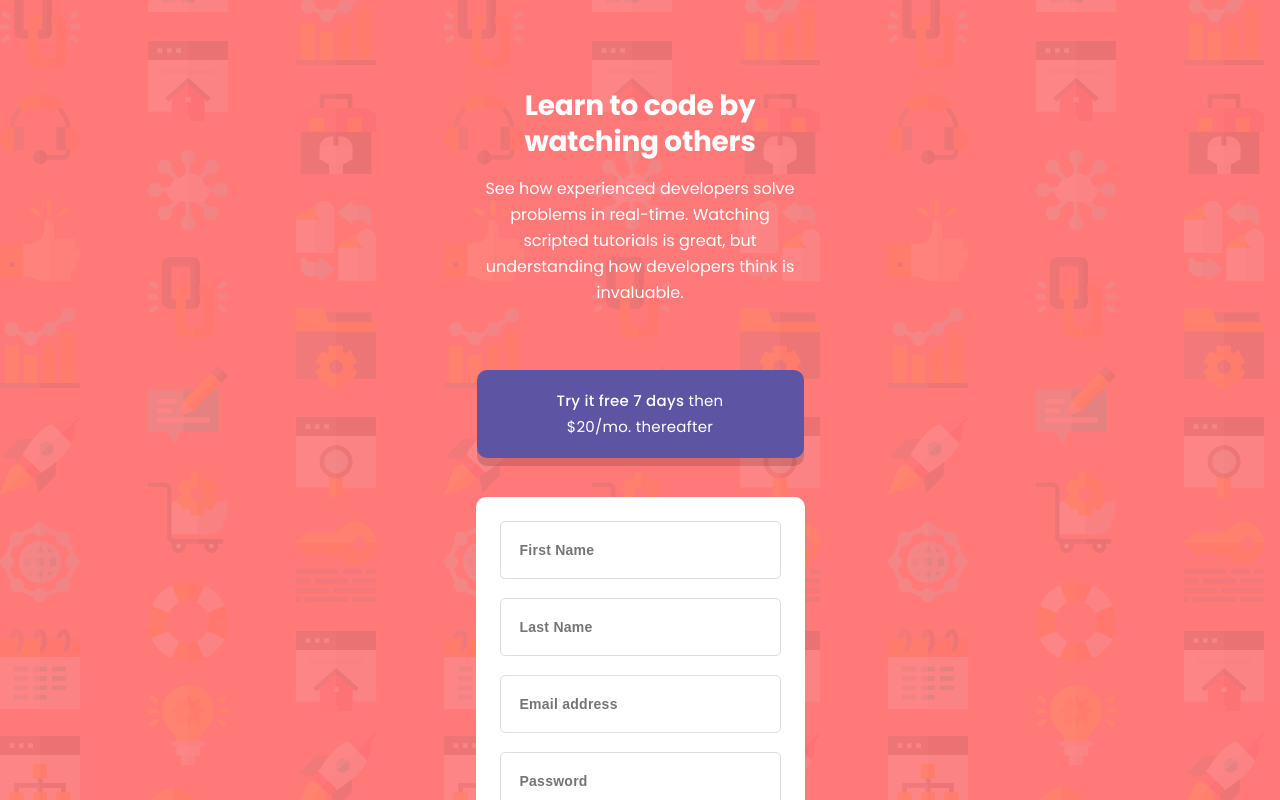
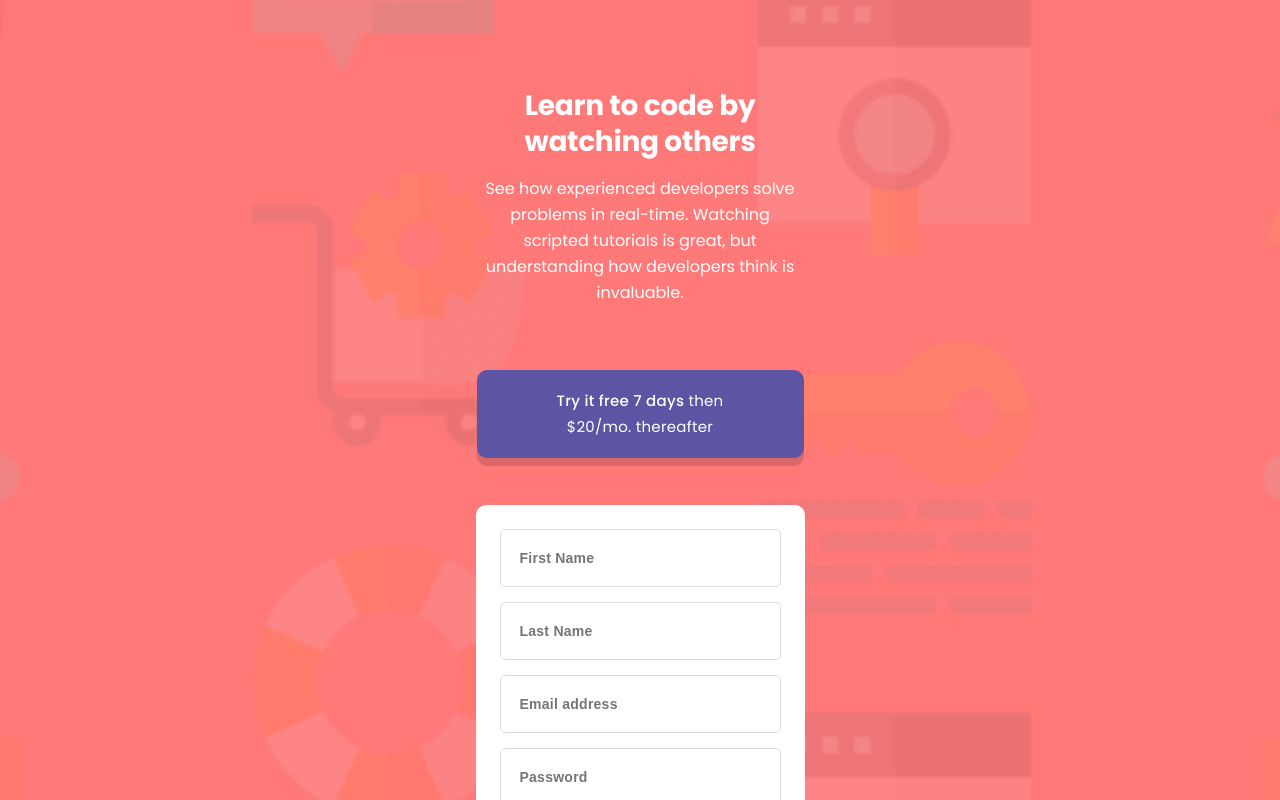
Before and after one commit to TeonaZav/sign-up-component, a React (Create React App) app: page / in a window 1280 px wide. Shown: the top 800 px of the page. Built offline with nearby package versions, Linux system fonts and the light colour scheme.

Commit message:
style: fix styles

```diff
--- a/src/components/TextField.tsx
+++ b/src/components/TextField.tsx
@@ -2,11 +2,14 @@ import { FormControl, FormErrorMessage } from "@chakra-ui/form-control";
 import { Input } from "@chakra-ui/input";
 import { Field, useField } from "formik";
 import styled from "styled-components";
+
 type TextFieldProps = {
   name: string;
-  label: string;
-  type?: "InputType";
-  className?: string;
+  label?: string;
+  placeholder?: string;
+  autoComplete: string;
+  type?: any;
+  value?: string;
 };
 const TextField = ({ label, ...props }: TextFieldProps) => {
   const [field, meta] = useField(props);
@@ -14,7 +17,7 @@ const TextField = ({ label, ...props }: TextFieldProps) => {
     <Wrapper>
       <FormControl
         isInvalid={Boolean(meta.touched && meta.error)}
-        className="text-ct"
+        className={`text-ct ${meta.touched && meta.error && "top-margin"}`}
       >
         <Input
           as={Field}
@@ -49,6 +52,7 @@ const Wrapper = styled.div`
     display: flex;
     flex-direction: column;
     position: relative;
+    gap: 0;
     .text-field {
       width: 24.5rem;
       height: 5.6rem;
@@ -63,7 +67,7 @@ const Wrapper = styled.div`
       padding-right: 1.5rem;
       caret-color: #5e54a4;
       border-radius: 0.5rem;
-      margin-bottom: 1.4rem;
+      margin-bottom: 1rem;
       &:focus {
         border: 0.1rem solid #5e54a4;
         outline: none;
@@ -77,10 +81,10 @@ const Wrapper = styled.div`
       font-weight: 500;
       line-height: 1.6rem;
       color: #ff7979;
-      margin-top: -0.3rem;
       margin-bottom: 1.1rem;
       text-align: right;
       align-self: flex-end;
+      margin-top: -1rem;
     }
     .is-invalid {
       border: 1px solid #ff7979;
@@ -101,6 +105,9 @@ const Wrapper = styled.div`
         width: 42.6rem;
         margin-bottom: 2rem;
       }
+      .error {
+        margin-top: -2rem;
+      }
     }
   }
 `;
--- a/src/index.css
+++ b/src/index.css
@@ -26,7 +26,9 @@ body {
   min-height: 100vh;
   min-width: 100vw;
   font-family: "Poppins", sans-serif;
-  background: #ff7979 url("/public/images/bg-intro-desktop.png") no-repeat 0 0;
+  background: #ff7979 url("/public/images/bg-intro-mobile.png") no-repeat 0 0;
+  background-position: center center;
+  background-size: cover;
   display: flex;
   justify-content: center;
   align-items: center;
@@ -51,9 +53,18 @@ code {
   gap: 2.4rem;
 }
 @media (min-width: 90em) {
+  body {
+    background: #ff7979 url("/public/images/bg-intro-desktop.png") no-repeat 0 0;
+    background-size: cover;
+  }
   .App {
     flex-direction: row;
     gap: 4.5rem;
     padding: 12.1rem 16.5rem;
   }
+  .App div {
+    display: flex;
+    flex-direction: column;
+    gap: 2.4rem;
+  }
 }
```
Also changed, not shown: src/components/FreeTrialCard.tsx (renamed from src/components/FreeTrialCard.jsx), src/components/SectionHero.tsx (renamed from src/components/SectionHero.jsx), src/components/SignUpForm.tsx (renamed from src/components/SignUpForm.jsx).
